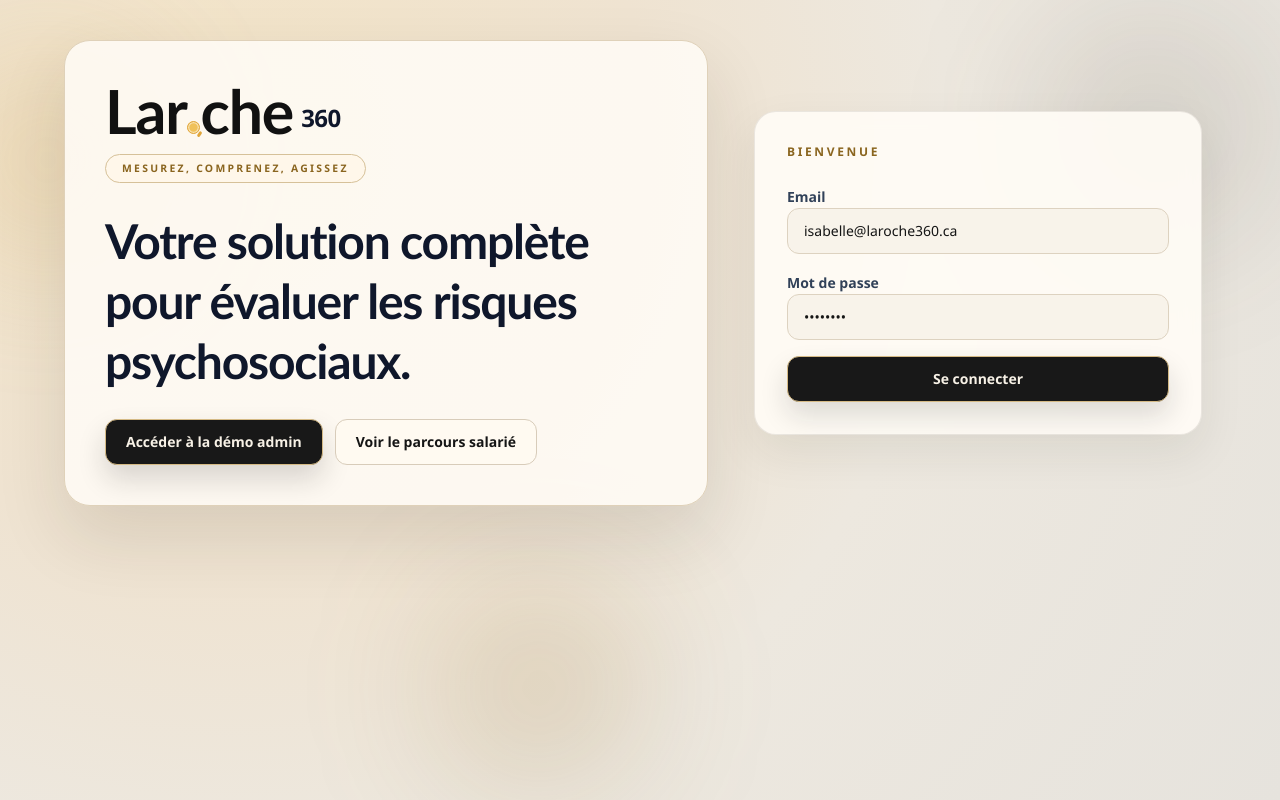
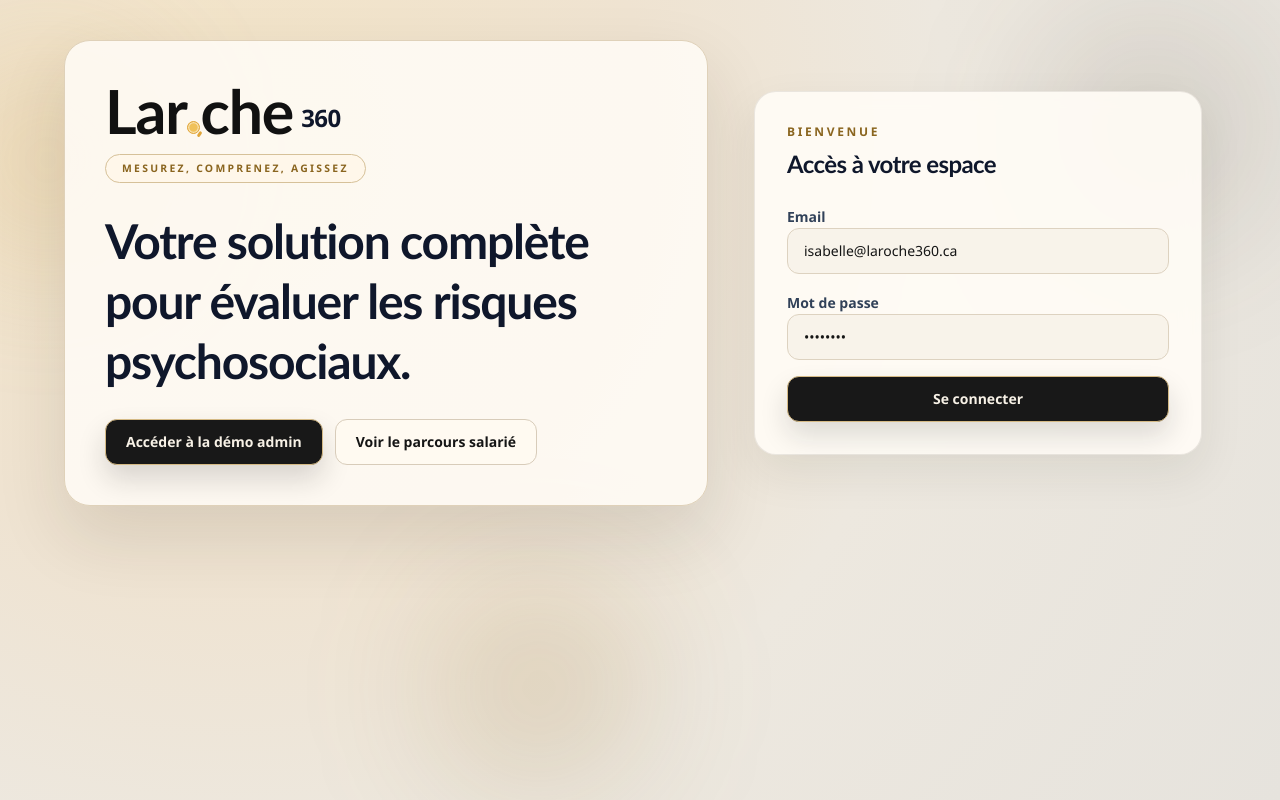
Before and after one commit to AzazelSloth/rpsproject, a Next.js app in the folder rps-frontend/nextjs-app/: page /login in a window 1280 px wide. Built offline with nearby package versions, Linux system fonts and the light colour scheme; no server answers.

Commit message:
Appli 2.1

```diff
--- a/rps-frontend/nextjs-app/app/login/page.tsx
+++ b/rps-frontend/nextjs-app/app/login/page.tsx
@@ -85,6 +85,9 @@ export default function LoginPage() {
           <p className="text-xs font-semibold uppercase tracking-[0.22em] text-[#8a651f]">
             Bienvenue
           </p>
+          <h2 className="mt-2 font-[family-name:var(--font-manrope)] text-2xl font-extrabold tracking-tight text-slate-900">
+            Accès à votre espace
+          </h2>
 
           <form onSubmit={handleSubmit} className="mt-6 space-y-4">
             <div className="space-y-2">
--- a/rps-frontend/nextjs-app/components/rps/dashboard-content.tsx
+++ b/rps-frontend/nextjs-app/components/rps/dashboard-content.tsx
@@ -42,10 +42,10 @@ export function DashboardContent({
       <SectionHeader
         eyebrow="Tableau de bord"
         title="Liste des entreprises"
-        description="Accede aux sondages par entreprise, avec statut, taux de completion et acces direct aux resultats."
+        description="Accéder aux sondages par entreprise, avec statut, taux de completion et acces direct aux resultats."
         action={
           <Link href="/surveys?tab=create" className="inline-flex">
-            <PrimaryButton>Creer un sondage</PrimaryButton>
+            <PrimaryButton>Créer un sondage</PrimaryButton>
           </Link>
         }
       />
```
